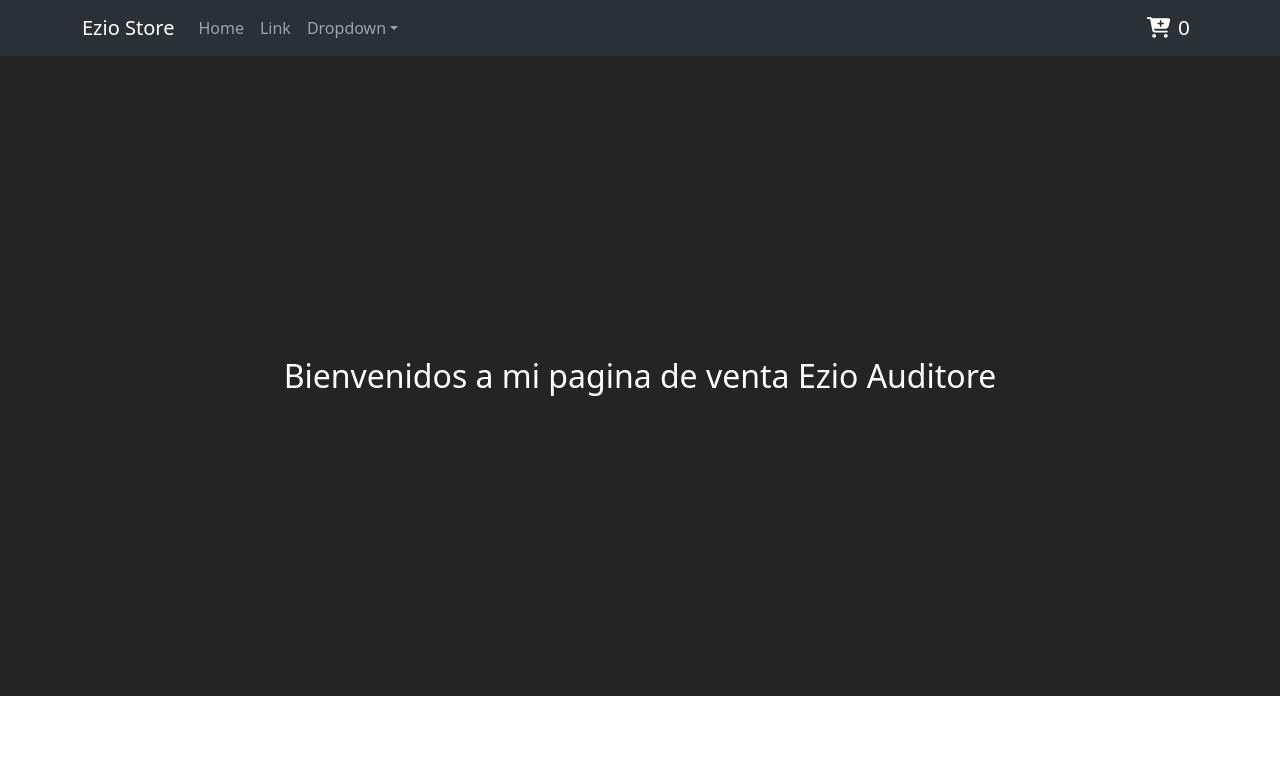
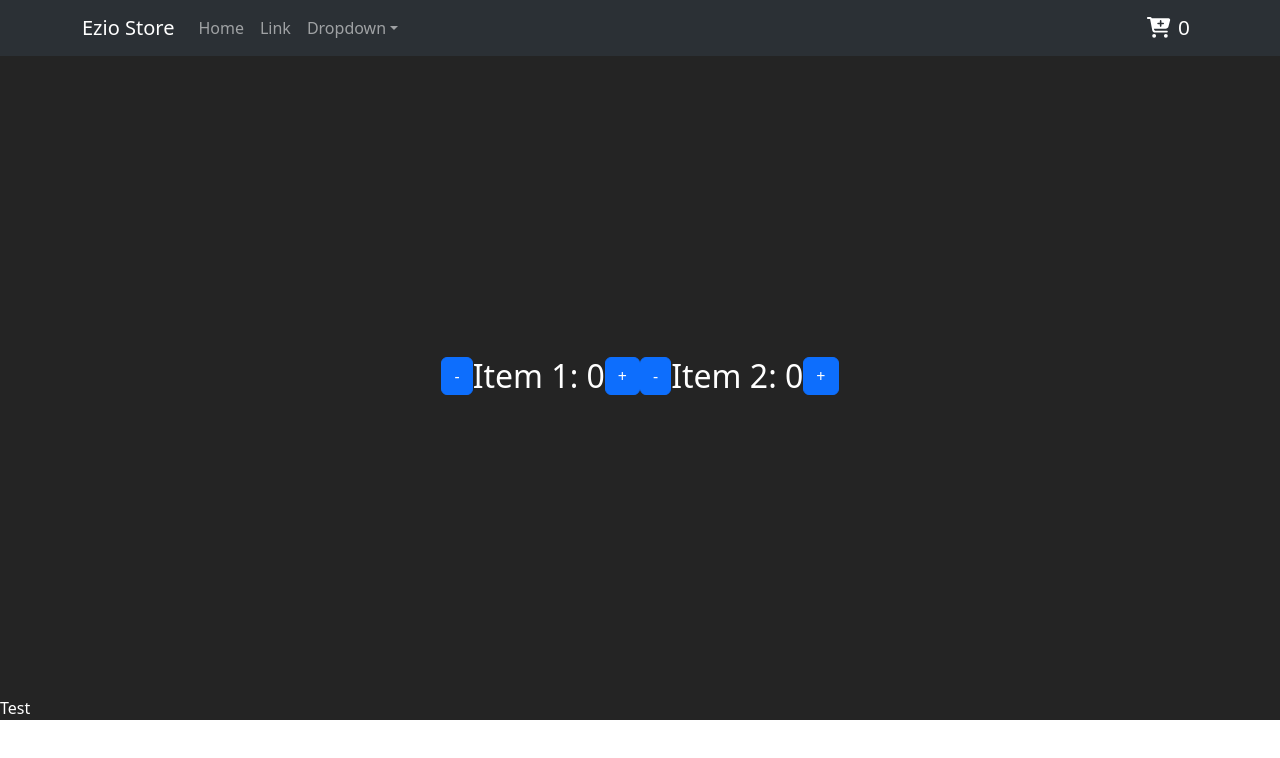
Before and after one commit to danielalejandroalanis/coderhouse-65860, a React (Vite) app: page / in a window 1280 px wide. Shown: the top 758 px of the page. Built offline with nearby package versions, Linux system fonts and the light colour scheme.

Commit message:
se agrega clase 5

```diff
--- a/src/App.jsx
+++ b/src/App.jsx
@@ -1,16 +1,23 @@
 import React from "react";
 
-import NavBarComponent from "./components/NavBarComponent/NavBarComponent";
+import MainLayout from "./layouts/MainLayout";
+import AdminLayout from "./layouts/AdminLayout";
 import ItemListContainerComponent from "./components/ItemListContainerComponent/ItemListContainerComponent";
 
 import "bootstrap/dist/css/bootstrap.min.css";
 
 function App() {
-  return (
-    <>
-      <NavBarComponent />
-      <ItemListContainerComponent greeting="Bienvenidos a mi pagina de venta Ezio Auditore"/>
-    </>
+  const isAdmin = false;
+  return isAdmin ? (
+    <AdminLayout>
+      <div style={{ color: "white" }}>
+        Este es el layout del administrador admin
+      </div>
+    </AdminLayout>
+  ) : (
+    <MainLayout>
+      <ItemListContainerComponent greeting="Bienvenidos a mi e-commerce!" />
+    </MainLayout>
   );
 }
 
--- /dev/null
+++ b/src/components/CountComponent/CountComponent.jsx
@@ -0,0 +1,64 @@
+import React from "react";
+import { Button } from "react-bootstrap";
+
+const CountComponent = () => {
+  const [item, setItem] = React.useState(0);
+  const [itemTwo, setItemTwo] = React.useState(0);
+
+  const handleAddButton = () => {
+    if(item >= 10) return;
+    setItem(item + 1);
+  };
+
+  const handleRemoveButton = () => {
+    if(item === 0) return;
+    setItem(item - 1);
+  };
+
+  const handleAddButtonTwo = () => {
+    setItemTwo(itemTwo + 1);
+  };
+
+  const handleRemoveButtonTwo = () => {
+    setItemTwo(itemTwo - 1);
+  };
+
+  //   //useEffect sin dependencias => se va a ejecutar cada vez que algo pase (no importa que cosa)
+  //   React.useEffect(() => {
+  //     console.log("useEffect sin dependencias");
+  //   });
+
+  //   //useEffect con dependencias vacias => se va ejecutar solo una vez (cuando el componente se renderiza por primera vez)
+  //   React.useEffect(() => {
+  //     console.log("useEffect con dependencias vacias")
+  //   }, []);
+
+  //useEffect con dependencias => se va ejecutar cuando algo ocurra en la dependencia que le enviemos
+  React.useEffect(() => {
+    if (itemTwo > 10) {
+      alert("Llegaste al maximo de productos disponibles");
+    }
+  }, [itemTwo]);
+
+  return (
+    <React.Fragment>
+      <Button variant="primary" onClick={handleRemoveButton}>
+        -
+      </Button>
+      <span>Item 1: {item} </span>
+      <Button variant="primary" onClick={handleAddButton}>
+        +
+      </Button>
+
+      <Button variant="primary" onClick={handleRemoveButtonTwo}>
+        -
+      </Button>
+      <span>Item 2: {itemTwo} </span>
+      <Button variant="primary" onClick={handleAddButtonTwo}>
+        +
+      </Button>
+    </React.Fragment>
+  );
+};
+
+export default CountComponent;
--- a/src/components/ItemListContainerComponent/ItemListContainerComponent.jsx
+++ b/src/components/ItemListContainerComponent/ItemListContainerComponent.jsx
@@ -1,21 +1,15 @@
 import React from "react";
+import CountComponent from "../CountComponent/CountComponent";
 
 import "./ItemListContainerComponent.css";
 
 const ItemListContainerComponent = ({ greeting }) => {
-  const customStyles = {
-    display: "flex",
-    justifyContent: "center",
-    alignItems: "center",
-    color: "white",
-    fontSize: "2rem",
-    margin: "auto",
-    width: "100vw",
-    height: "80vh",
-  };
-
-//   return <div style={customStyles}>{greeting}</div>;
-  return <div className="itemListContainer">{greeting}</div>;
+  return (
+    <div className="itemListContainer">
+      {/* {greeting} */}
+      <CountComponent />
+    </div>
+  );
 };
 
 export default ItemListContainerComponent;
--- a/src/index.css
+++ b/src/index.css
@@ -11,6 +11,7 @@
 
 body {
   background-color: #242424;
+  color: white;
 }
 
 h1 {
--- /dev/null
+++ b/src/layouts/AdminLayout.jsx
@@ -0,0 +1,12 @@
+import React from 'react'
+
+const AdminLayout = ({children}) => {
+  return (
+    <div>
+        <h1>Admin Layout</h1>
+        {children}
+    </div>
+  )
+}
+
+export default AdminLayout
--- /dev/null
+++ b/src/layouts/MainLayout.jsx
@@ -0,0 +1,14 @@
+import React from "react";
+import NavBarComponent from "../components/NavBarComponent/NavBarComponent";
+
+const MainLayout = ({ children }) => {
+  return (
+    <>
+      <NavBarComponent />
+      {children}
+      <footer style={{ color: "white" }}>Test</footer>
+    </>
+  );
+};
+
+export default MainLayout;
```
